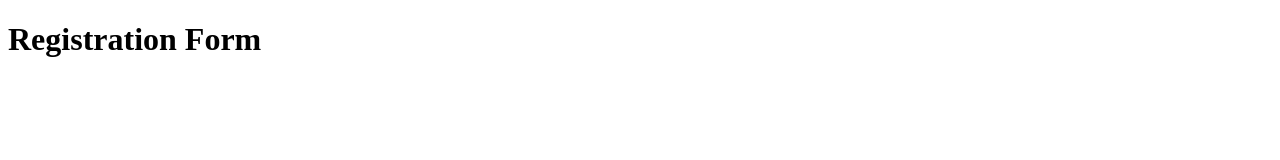
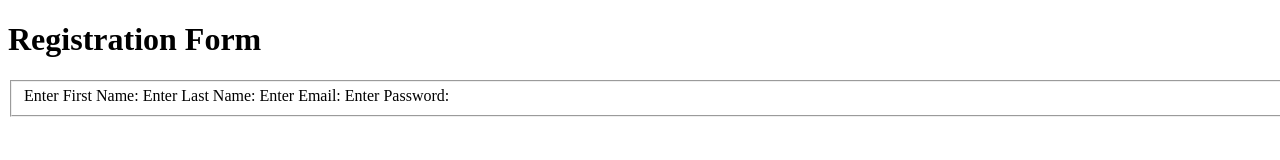
Before and after one commit to andrianf/andrian-html-form-exercise, a plain HTML site: page index.html in a window 1280 px wide. Drawn offline with Linux system fonts and the light colour scheme.

Commit message:
add fieldset and elements

```diff
--- a/index.html
+++ b/index.html
@@ -10,6 +10,15 @@
 </head>
 <body>
     <h1> Registration Form</h1>
+    <form action="#">
+        <fieldset>
+           <label for="">Enter First Name:</label>
+           <label for="">Enter Last Name:</label>
+           <label for="">Enter Email:</label>
+           <label for="">Enter Password:</label>
+        </fieldset>
+
+    </form>
 
 </body>
 </html>
```
